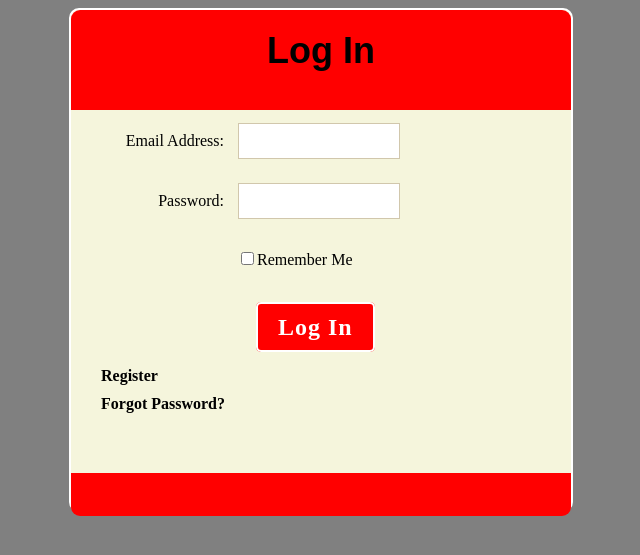
After one commit to rjweaver/Portfolio, a PHP site: page /SimpleLogin.php in a window 1280 px wide. The commit adds this page. Shown: the top 555 px of the page, without its empty margins (319-959 px from the left). Run offline with PHP 8.4, Linux system fonts and the light colour scheme.

```diff
--- /dev/null
+++ b/SimpleLogin.php
@@ -0,0 +1,58 @@
+<!--
+To change this template, choose Tools | Templates
+and open the template in the editor.
+-->
+<!DOCTYPE html>
+<html>
+    <head>
+        <meta http-equiv="Content-Type" content="text/html; charset=UTF-8">
+        <link href="css/login.css" rel="stylesheet" type="text/css" />
+
+        <title>Simple Login</title>
+    </head>
+    <body>
+        <?php
+        // put your code here
+        ?>
+        <!--<div id="wrapper">  -->
+        <div id="mainbox">
+            <div id="boxtop">
+                <h1>Log In</h1>
+            </div>
+
+
+        <form>
+            <table>
+                <tr>
+                    <td style="text-align: right;">Email Address:</td>
+                    <td><input type="textbox" id="txtbox"></input></td>
+                </tr>
+                <tr>
+                    <td style="text-align: right;">Password:</td>
+                    <td><input type="password" id="txtbox"></input></td>
+                </tr>
+
+            </table>
+                <input type="checkbox" id="chkbox">Remember Me</input>
+                </br>
+<!--                <input type="submit" value="Login" id="login"></input>-->
+        </form>
+
+
+            <div class="loginButton">
+                <h2><a href="Login" style="text-transform:capitalize">Log In</a></h2>
+            </div>
+
+            </br>
+
+
+
+
+                    <h4>Register</h4> <h4>Forgot Password?</h4>
+
+
+            <div id="boxbottom"></div>
+        </div> <!-- End mainbox -->
+        <!--</div> <!--  end Wrapper -->
+    </body>
+</html>
--- /dev/null
+++ b/css/login.css
@@ -0,0 +1,122 @@
+/*
+    Document   : login
+    Created on : Oct 5, 2012, 3:40:14 PM
+    Author     : Rob_Weaver
+    Description:
+        Purpose of the stylesheet follows.
+*/
+
+/*
+   TODO customize this sample style
+   Syntax recommendation http://www.w3.org/TR/REC-CSS2/
+*/
+
+root {
+    display: block;
+}
+
+body{
+    background-color: grey;
+}
+
+h1,h2,h3,h4{
+
+}
+
+h1 {
+    text-align: center;
+    font-size: 36px;
+    font-family: fantasy;
+    margin: 0;
+    padding: 20px 0 0 0;
+}
+
+h4 {
+    margin: 10px 0 0 30px;
+}
+
+td {
+    width: 150px;
+}
+
+
+#wrapper {
+    width: 1040px;
+    margin: 0 auto;
+    text-align: left;
+}
+
+#mainbox {
+    width: 500px;
+    height: 500px;
+    margin: 0 auto;
+    border: 2px solid white;
+    border-radius: 10px;
+    background-color: beige;
+}
+
+#boxtop {
+    height: 100px;
+    width: 100%;
+    background-color: red;
+    top: 0;
+    border-radius: 9px 9px 0 0;
+}
+
+#boxbottom {
+    height: 43px;
+    width: 100%;
+    background-color: red;
+    border-radius:0 0 9px 9px;
+    margin-top: 60px;
+
+}
+
+#txtbox {
+    width: 150px;
+    height: 24px;
+    border: 1px solid #d1c7ac;
+    padding: 5px;
+    margin: 10px;
+    font-size: 18px;
+}
+
+#chkbox {
+    margin-top: 20px;
+    margin-left: 170px;
+}
+
+#login {
+    margin: 20px;
+    margin-left: 100px;
+}
+
+.loginButton {
+    width: 100px;
+    height: 30px;
+    text-align: center;
+    margin: 20px 0 10px 0;
+    padding: 5px;
+/*    background-color: red;*/
+/*    color: white;*/
+/*    border: 1px solid white;*/
+    position: relative;
+    left: 180px;
+}
+
+.loginButton a {
+    text-decoration: none;
+    font-size: 24px;
+    letter-spacing: 1px;
+    color: white;
+    background-color: red;
+    padding: 10px 20px 10px 20px;
+    border: 2px solid white;
+    border-radius: 5px;
+    white-space: nowrap;
+}
+
+.loginButton a:hover {
+    background-color: white;
+    color: red;
+}
```
Also changed, not shown: css/default.css (+18 -2 lines), index.php (+6 -5 lines), images/Best Deals Cart.png (added), images/Best Deals register.png (added), images/Best Deals snip.png (added).
